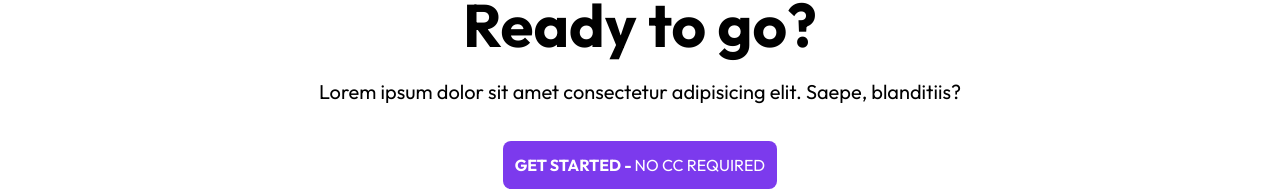
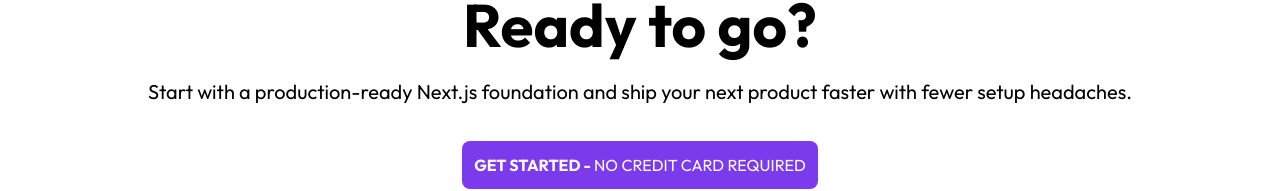
Before and after one commit to Vaibhavdixit1/saas-starter-nextjs-website, a Next.js app: page /pricing in a window 1280 px wide. Shown: the part 1699-1890 px from the top of the page. Built offline with nearby package versions, Linux system fonts and the light colour scheme.

Commit message:
some changes

```diff
--- a/src/components/faq/FAQ.tsx
+++ b/src/components/faq/FAQ.tsx
@@ -6,23 +6,23 @@
 const faqs = [
   {
     question: "How does the free tier work?",
-    answer: "Our free tier is designed for individuals and gives you access to 1 team member, 3 boards, and 5 workflows forever.",
+    answer: "The free tier is ideal for solo builders and includes enough projects and core features to launch and validate quickly.",
   },
   {
     question: "Can I switch plans later?",
-    answer: "Absolutely! You can upgrade or downgrade your plan at any time through your dashboard settings. Prorated charges will apply.",
+    answer: "Yes. You can upgrade or downgrade anytime from billing settings, and your subscription updates immediately.",
   },
   {
     question: "Do you offer custom enterprise pricing?",
-    answer: "Yes, we do. If your team exceeds the self-serve plan limits, please reach out to our sales team for a custom quote.",
+    answer: "Yes. If your team needs advanced security, custom limits, or procurement support, contact sales for a tailored plan.",
   },
   {
     question: "Is there a discount for annual billing?",
-    answer: "Yes! You save up to 20% when you pay annually rather than monthly.",
+    answer: "Yes, annual billing includes a discount compared with monthly pricing.",
   },
   {
     question: "Can I self-host the platform?",
-    answer: "Self-hosting is available on our Enterprise plan. Please contact our support to initiate the process.",
+    answer: "Self-hosting is available on enterprise plans. Reach out to our team to discuss setup and requirements.",
   },
 ];
 
--- a/src/components/final-cta/FinalCTA.tsx
+++ b/src/components/final-cta/FinalCTA.tsx
@@ -10,11 +10,11 @@
         <LogoLarge />
         <SectionHeading>Ready to go?</SectionHeading>
         <p className="mx-auto mb-8 text-center text-base leading-relaxed md:text-xl md:leading-relaxed">
-          Lorem ipsum dolor sit amet consectetur adipisicing elit. Saepe,
-          blanditiis?
+          Start with a production-ready Next.js foundation and ship your next
+          product faster with fewer setup headaches.
         </p>
         <Button intent="primary">
-          <span className="font-bold">Get started - </span> no CC required
+          <span className="font-bold">Get started - </span> no credit card required
         </Button>
       </div>
     </section>
```
